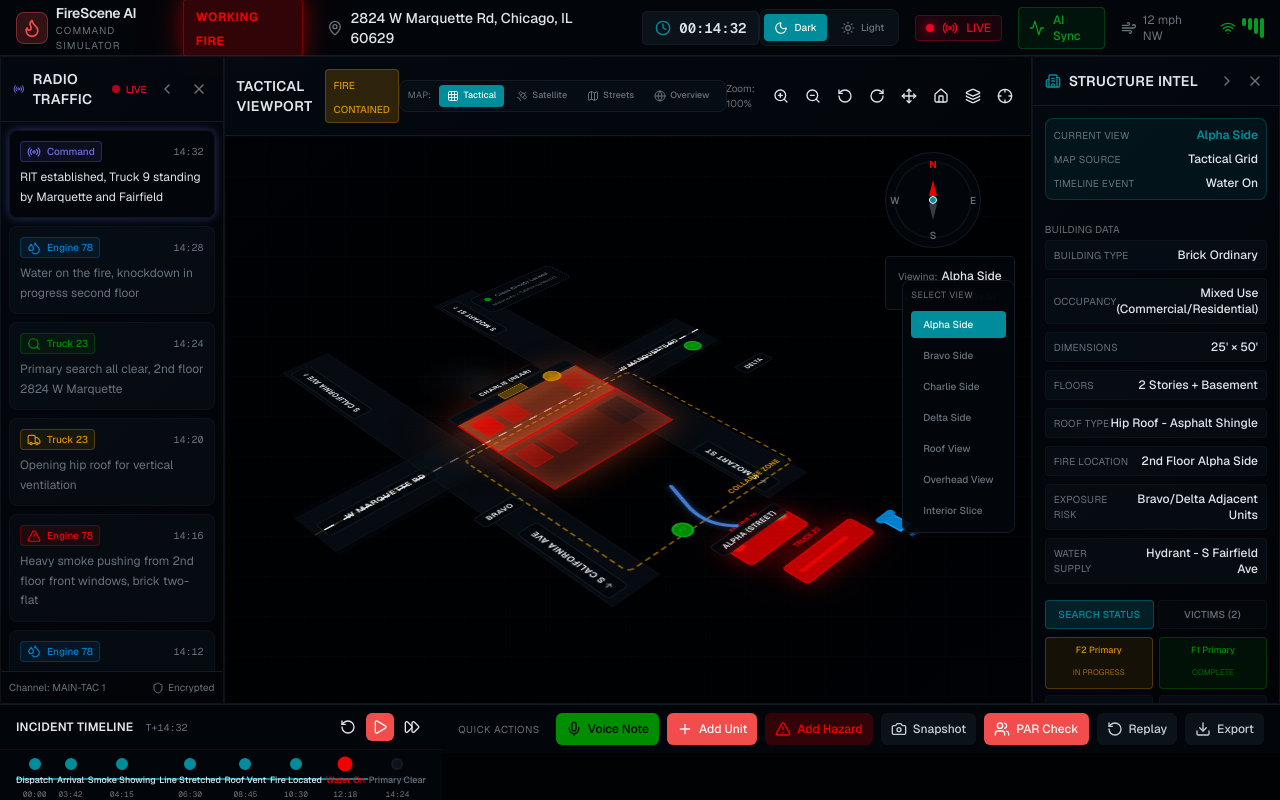
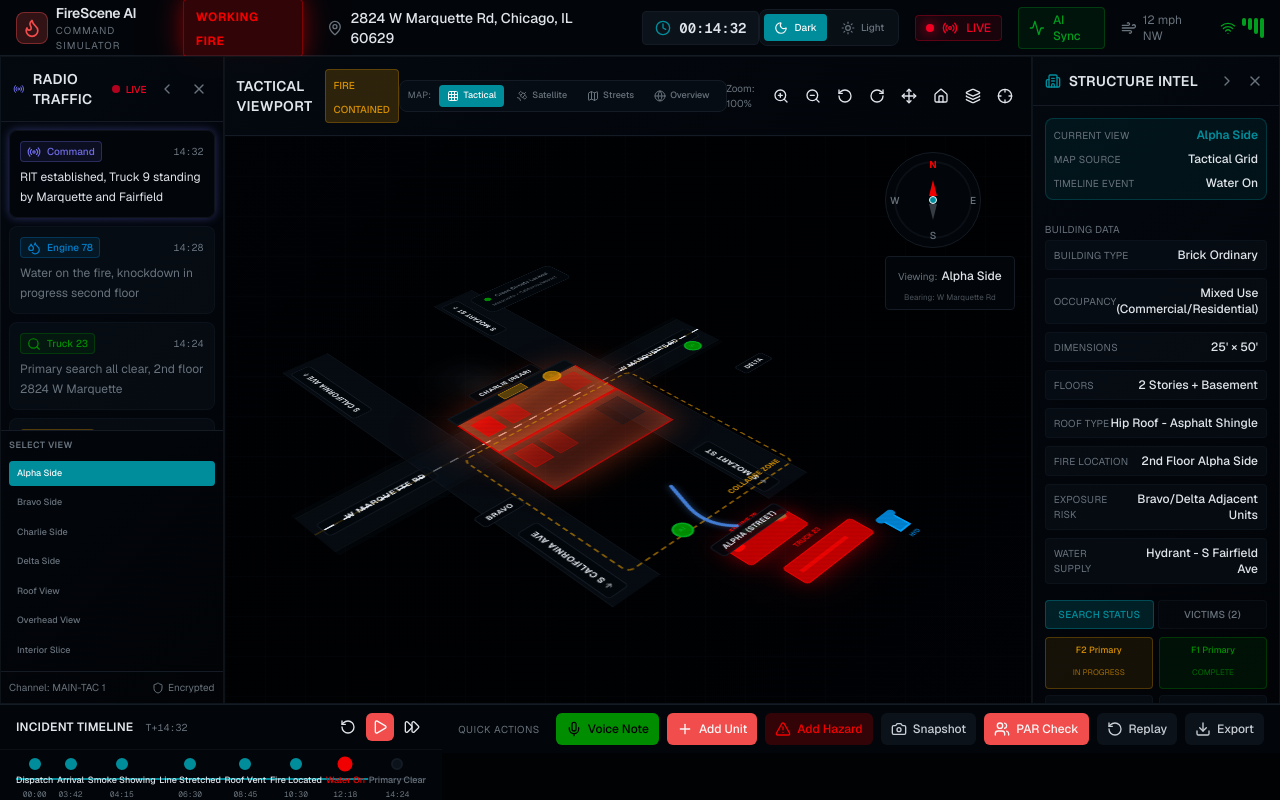
Before and after one commit to edjwilson1980/v0-firescene-ai-command-simulator, a Next.js app: page / in a window 1280 px wide. Built offline with nearby package versions, Linux system fonts and the light colour scheme.

Commit message:
feat: move Select View to radio panel and integrate UI\n\nRelocate Select View into radio panel and adjust for collapse/expand.

```diff
--- a/components/command/radio-panel.tsx
+++ b/components/command/radio-panel.tsx
@@ -2,7 +2,7 @@
 
 import { useState } from "react"
 import { Radio, Truck, Users, Droplets, AlertTriangle, Shield, Search, ChevronLeft, ChevronRight, X } from "lucide-react"
-import { useSimulation } from "./simulation-context"
+import { useSimulation, SectorView } from "./simulation-context"
 import { cn } from "@/lib/utils"
 
 interface RadioMessage {
@@ -27,6 +27,18 @@ const radioMessages: RadioMessage[] = [
   { id: "11", timestamp: "14:10", unit: "Truck 9", message: "Truck 9 on scene, RIT assignment", type: "truck" },
   { id: "12", timestamp: "14:14", unit: "Engine 84", message: "Engine 84 on scene, water supply", type: "engine" },
 ]
+
+const sectorLabels: Record<SectorView, string> = {
+  "alpha": "Alpha Side",
+  "bravo": "Bravo Side",
+  "charlie": "Charlie Side",
+  "delta": "Delta Side",
+  "roof": "Roof View",
+  "overhead": "Overhead View",
+  "interior": "Interior Slice",
+}
+
+const sectors: SectorView[] = ["alpha", "bravo", "charlie", "delta", "roof", "overhead", "interior"]
 
 const getIcon = (type: RadioMessage["type"]) => {
   switch (type) {
@@ -75,7 +87,7 @@ interface RadioPanelProps {
 }
 
 export function RadioPanel({ isCollapsed, onToggleCollapse, isClosed, onClose, onOpen }: RadioPanelProps) {
-  const { displayMode } = useSimulation()
+  const { displayMode, selectedSector, goToSector, isFreeRotate, resetViewport } = useSimulation()
 
   const getDisplayModeStyles = () => {
     switch (displayMode) {
@@ -213,6 +225,35 @@ export function RadioPanel({ isCollapsed, onToggleCollapse, isClosed, onClose, o
         ))}
       </div>
 
+      {/* Select View Section */}
+      <div className={cn("border-t p-2", styles.headerBg)}>
+        <div className={cn("text-[9px] uppercase tracking-wider font-semibold mb-2", styles.mutedText)}>Select View</div>
+        <div className="flex flex-col gap-1">
+          {sectors.map((sector) => (
+            <button
+              key={sector}
+              onClick={() => goToSector(sector)}
+              className={cn(
+                "px-2 py-1.5 rounded text-[9px] font-medium transition-all duration-200 text-left",
+                selectedSector === sector && !isFreeRotate
+                  ? "bg-accent text-accent-foreground"
+                  : cn(styles.mutedText, "hover:bg-secondary hover:text-foreground")
+              )}
+            >
+              {sectorLabels[sector]}
+            </button>
+          ))}
+        </div>
+        {isFreeRotate && (
+          <button
+            onClick={resetViewport}
+            className="mt-2 w-full px-2 py-1 rounded text-[8px] font-medium bg-fire/20 text-fire border border-fire/30 hover:bg-fire/30 transition-all"
+          >
+            Reset to Alpha
+          </button>
+        )}
+      </div>
+
       {/* Footer */}
       <div className={cn("p-2 border-t", styles.headerBg)}>
         <div className={cn("flex items-center justify-between text-[10px]", styles.mutedText)}>
--- a/components/command/tactical-viewport.tsx
+++ b/components/command/tactical-viewport.tsx
@@ -81,8 +81,9 @@ export function TacticalViewport() {
   const isInterior = selectedSector === "interior"
   const isRoofView = selectedSector === "roof" || selectedSector === "overhead"
 
+  const mapSources: MapSource[] = ["tactical", "satellite", "google-maps", "google-earth"]
+
   const sectors: SectorView[] = ["alpha", "bravo", "charlie", "delta", "roof", "overhead", "interior"]
-  const mapSources: MapSource[] = ["tactical", "satellite", "google-maps", "google-earth"]
 
   // Handle mouse/touch drag for rotation
   const handleDragStart = useCallback((clientX: number, clientY: number) => {
@@ -379,35 +380,7 @@ export function TacticalViewport() {
         </div>
 
         {/* Sector Buttons - Right Side (where zoom controls were) */}
-        <div className="absolute top-36 right-4 z-20" onClick={(e) => e.stopPropagation()}>
-          <div className={cn("p-2 rounded-lg border", styles.panelBg)}>
-            <div className={cn("text-[9px] uppercase tracking-wider mb-2", styles.mutedText)}>Select View</div>
-            <div className="flex flex-col gap-1">
-              {sectors.map((sector) => (
-                <button
-                  key={sector}
-                  onClick={() => goToSector(sector)}
-                  className={cn(
-                    "px-3 py-1.5 rounded text-[10px] font-medium transition-all duration-200 text-left",
-                    selectedSector === sector && !isFreeRotate
-                      ? "bg-accent text-accent-foreground"
-                      : cn(styles.mutedText, "hover:bg-secondary hover:text-foreground")
-                  )}
-                >
-                  {sectorLabels[sector]}
-                </button>
-              ))}
-            </div>
-            {isFreeRotate && (
-              <button
-                onClick={resetViewport}
-                className="mt-2 w-full px-2 py-1 rounded text-[9px] font-medium bg-fire/20 text-fire border border-fire/30 hover:bg-fire/30 transition-all"
-              >
-                Reset to Alpha
-              </button>
-            )}
-          </div>
-        </div>
+        {/* MOVED TO RADIO PANEL - Sector buttons now appear in the left radio panel and collapse with it */}
 
         {/* Isometric Scene Container */}
         <div
```
